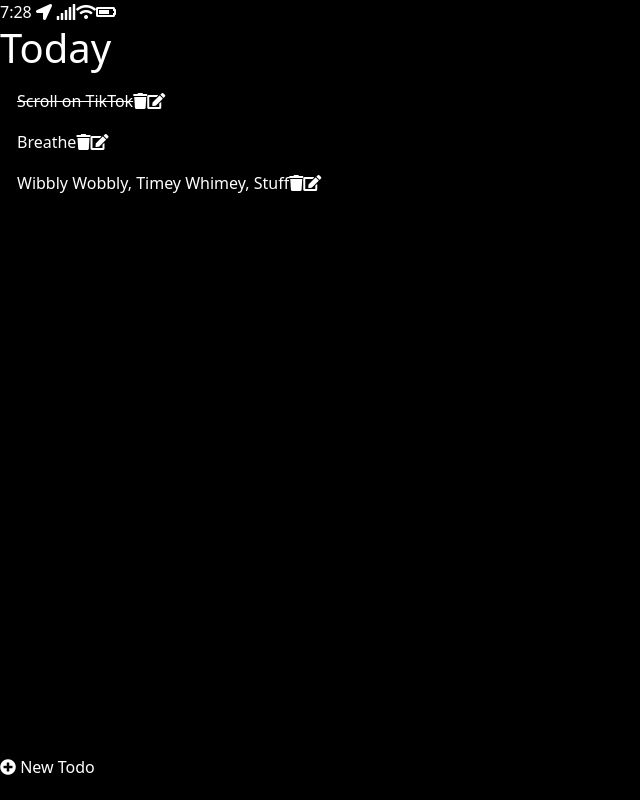
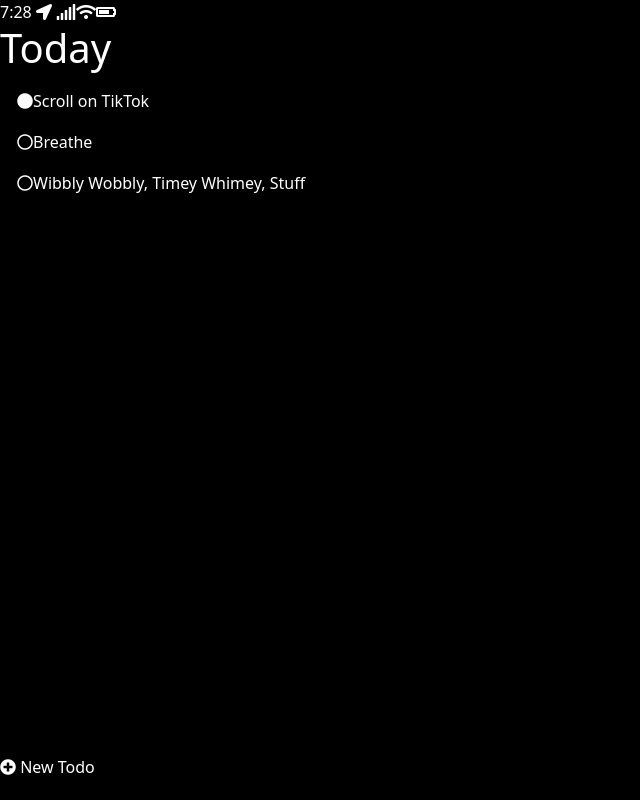
Before and after one commit to TrinityChristiana/context-api-reminder-mock, a React (Create React App) app: page / in a window 1280 px wide. Shown: the whole page, without its empty margins (0-640 px from the left). Built offline with nearby package versions, Linux system fonts and the light colour scheme.

Commit message:
Changed completed visual, moved delete function

```diff
--- a/src/components/TodoItem.js
+++ b/src/components/TodoItem.js
@@ -1,7 +1,7 @@
 import React, { useContext, useState } from "react";
 import TodoContext from "../contexts/context";
 import TodoForm from "../components/TodoForm";
-import { TOGGLE_TODO, DELETE_TODO } from "../contexts/constants";
+import { TOGGLE_TODO } from "../contexts/constants";
 
 const TodoItem = ({ item }) => {
   const { dispatch } = useContext(TodoContext);
@@ -10,31 +10,28 @@ const TodoItem = ({ item }) => {
   const handleToggle = () => {
     dispatch({ type: TOGGLE_TODO, payload: item });
   };
-  const handleDelete = () => {
-    dispatch({ type: DELETE_TODO, payload: item });
-  };
+
   const toggleEditing = () => {
     setIsUpdating(!isUpdating);
   };
   return (
     <li className="todo-list-item list-group-item">
+      <span onClick={handleToggle} className="todo-list-item-checked">
+        {item.completed ? (
+          <i className="fas fa-circle"></i>
+        ) : (
+          <i className="far fa-circle"></i>
+        )}
+      </span>
       {isUpdating ? (
         <>
           <TodoForm item={item} setIsUpdating={setIsUpdating} />
         </>
       ) : (
         <>
-          <span onClick={handleToggle} className="todo-list-item-text">
-            {item.completed ? <s>{item.name}</s> : <>{item.name}</>}
+          <span onClick={toggleEditing} className="todo-list-item-text">
+            {item.name}
           </span>
-          <i
-            className="todo-list-item-delete fas fa-trash"
-            onClick={handleDelete}
-          ></i>
-          <i
-            className="todo-list-item-edit fas fa-edit"
-            onClick={toggleEditing}
-          ></i>
         </>
       )}
     </li>
```
